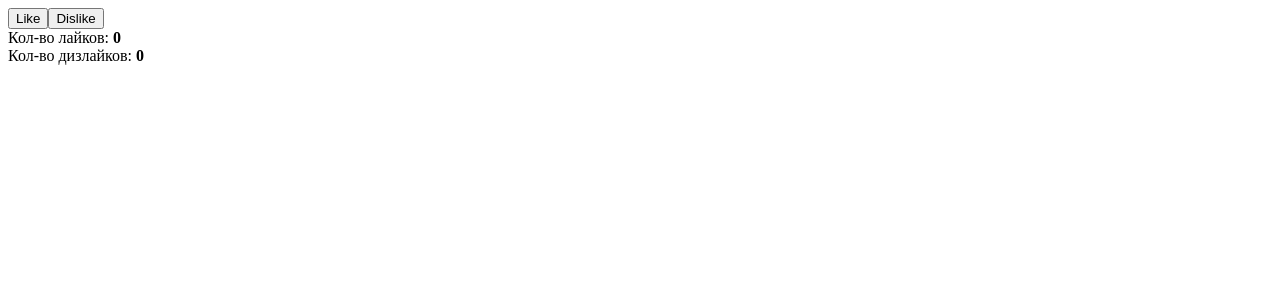
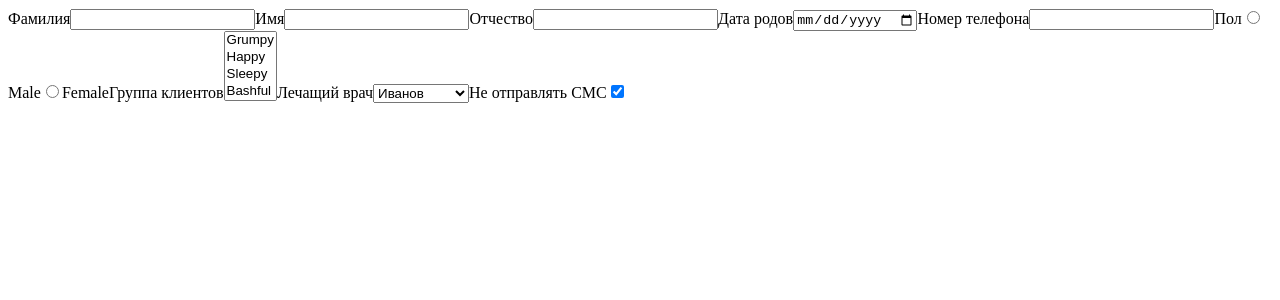
Before and after one commit to perfavore8/vue-test, a Vue app: page / in a window 1280 px wide. Shown: the top 300 px of the page. Built offline with nearby package versions, Linux system fonts and the light colour scheme.

Commit message:
add atribute form

```diff
--- a/package.json
+++ b/package.json
@@ -10,6 +10,7 @@
     "core-js": "^3.6.5",
     "vue": "^3.0.0",
     "vue-router": "^4.0.0-0",
+    "vuelidate": "^0.7.7",
     "vuex": "^4.0.0-0"
   },
   "devDependencies": {
--- a/src/App.vue
+++ b/src/App.vue
@@ -1,11 +1,36 @@
 <template>
     <div>
-        <div>
-            <button @click="addLike">Like</button>
-            <button @click="addDislike">Dislike</button>
-        </div>
-        <div>Кол-во лайков: <strong>{{ likes }}</strong></div>
-        <div>Кол-во дизлайков: <strong>{{ dislikes }}</strong></div>
+        <label for="surname">Фамилия</label>
+        <input type="text" name="surname" id="surname">
+        <label for="name">Имя</label>
+        <input type="text" name="name" id="name">
+        <label for="lastname">Отчество</label>
+        <input type="text" name="lastname" id="lastname">
+        <label for="birthday">Дата родов</label>
+        <input type="date" name="birthday" id="birthday">
+        <label for="phone">Номер телефона</label>
+        <input type="tel" name="phone" id="phone">
+        <label for="gender">Пол</label>
+        <input type='radio' name='gender' id="male" value="male"><span>Male</span>
+        <input type='radio' name='gender' id="female" value="female"><span>Female</span>
+        <label for="group">Группа клиентов</label>
+        <select multiple name="group" id="group">
+            <option>Grumpy</option>
+            <option>Happy</option>
+            <option>Sleepy</option>
+            <option>Bashful</option>
+            <option>Sneezy</option>
+            <option>Dopey</option>
+            <option>Doc</option>
+        </select>
+        <label for="doc">Лечащий врач</label>
+        <select name="doc" id="doc">
+            <option>Иванов</option>
+            <option>Захаров</option>
+            <option>Чернышева</option>
+        </select>
+        <label for="sms">Не отправлять СМС</label>
+        <input type="checkbox" name="sms" id="sms" checked>
     </div>
 </template>
 
```
Also changed, not shown: 1 other file (tests, documents, lock files or other folders).
